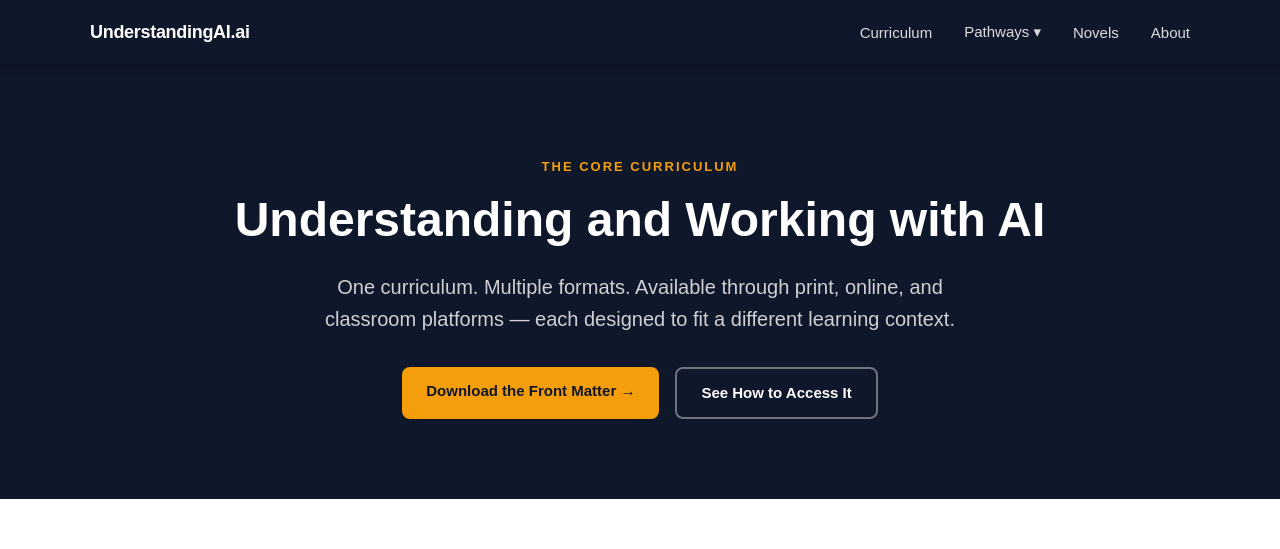
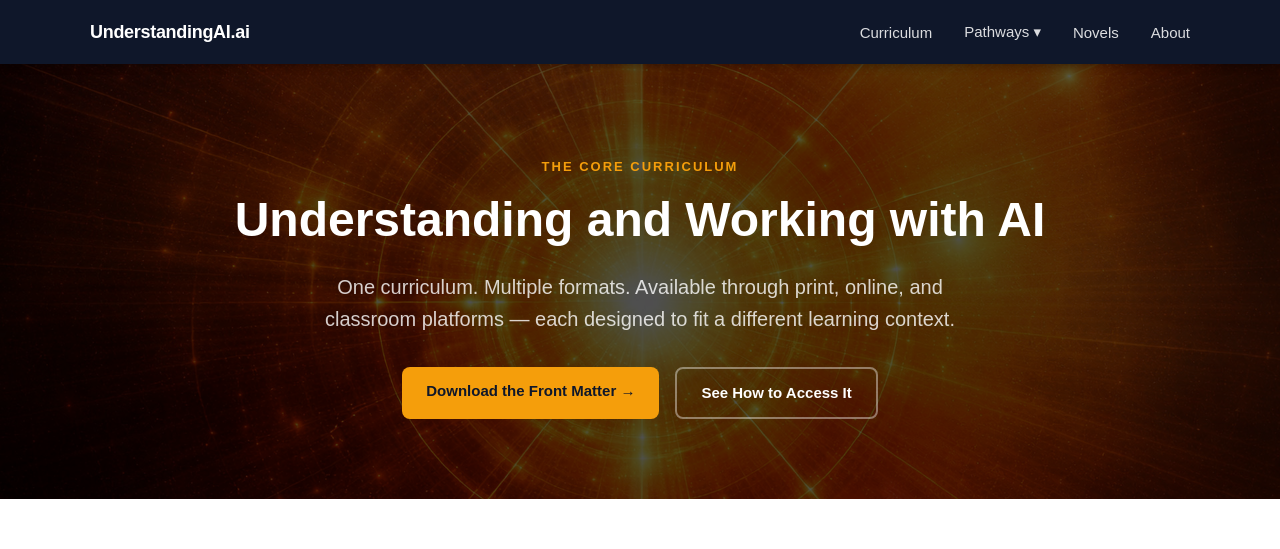
Before and after one commit to Suchocki88/UnderstandingAI.ai, a Next.js app: page /curriculum in a window 1280 px wide. Shown: the top 549 px of the page. Built offline with nearby package versions, Linux system fonts and the light colour scheme.

Commit message:
Update page.tsx

```diff
--- a/app/curriculum/page.tsx
+++ b/app/curriculum/page.tsx
@@ -4,16 +4,20 @@ export default function Page() {
   return (
     <main style={{ fontFamily: "Arial, sans-serif", color: "#1f2937", lineHeight: 1.6 }}>
 
-      {/* HERO */}
+{/* HERO */}
       <section
         style={{
-          background: "#0f172a",
+          position: "relative",
+          backgroundImage: "url('/images/hero-ai.jpg')",
+          backgroundSize: "cover",
+          backgroundPosition: "center",
+          padding: "80px 24px",
           color: "white",
-          padding: "80px 24px",
           textAlign: "center",
         }}
       >
-        <div style={{ maxWidth: 860, margin: "0 auto" }}>
+        <div style={{ position: "absolute", inset: 0, background: "rgba(0,0,0,0.65)" }} />
+      <div style={{ maxWidth: 860, margin: "0 auto", position: "relative", zIndex: 1 }}>
           <p style={{ fontSize: 13, fontWeight: 700, textTransform: "uppercase", letterSpacing: 2, color: "#f59e0b", marginBottom: 16 }}>
             The Core Curriculum
           </p>
```
